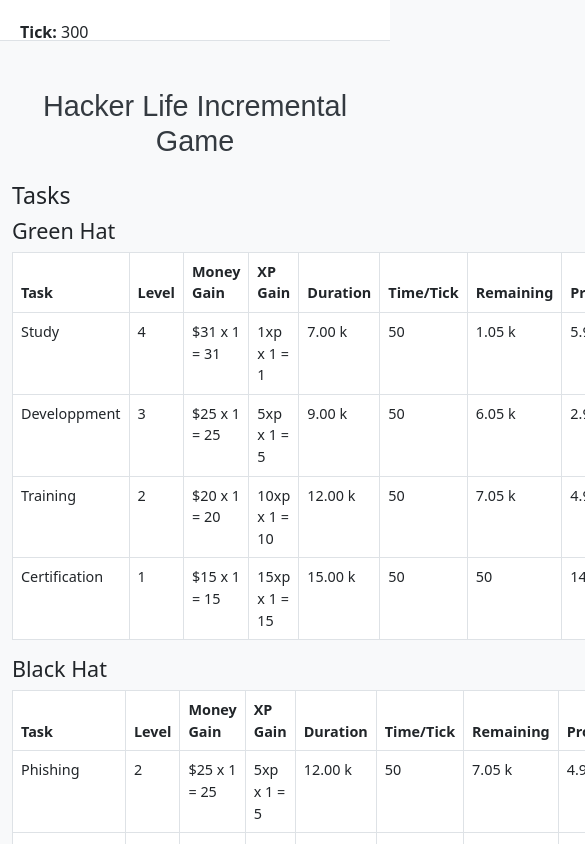
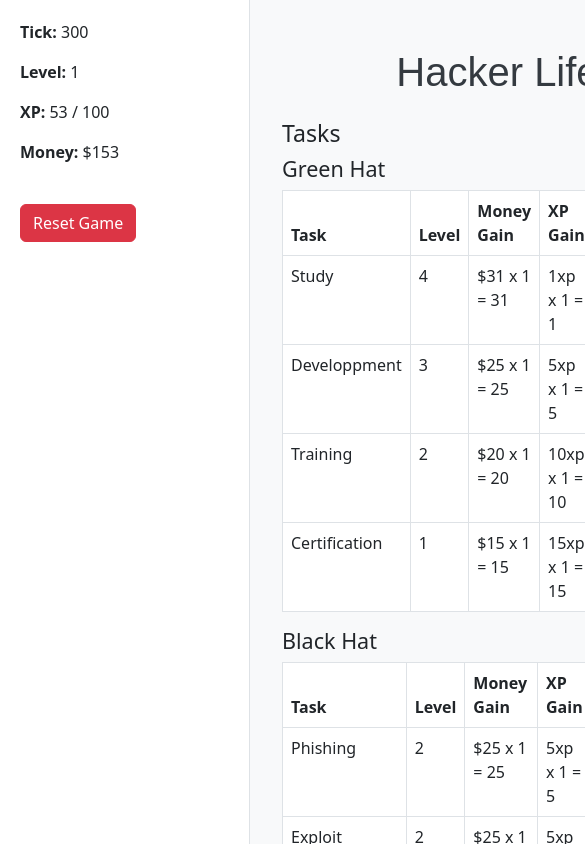
Before and after one commit to simonsavoca/HackerGame, a plain HTML site: page index.html in a window 390 px wide. Shown: the top 844 px of the page, 585 px wide, since content can reach past the window. Drawn offline with nearby package versions, Linux system fonts and the light colour scheme.

Commit message:
Update styles.css

```diff
--- a/css/styles.css
+++ b/css/styles.css
@@ -1,18 +1,23 @@
 body {
     background-color: #f8f9fa;
-    display: flex;
-    flex-direction: column;
+    display: grid;
+    grid-template-columns: 250px 1fr;
+    gap: 20px;
+    padding: 0;
     margin: 0;
     height: 100vh;
-    overflow-x: hidden;
+    overflow: hidden;
 }
 
 .navbar {
-    width: 100%;
-    max-width: 250px;
+    display: flex;
+    flex-direction: column;
+    align-items: flex-start;
+    justify-content: flex-start;
     background-color: #ffffff;
     border-right: 1px solid #dee2e6;
     padding: 20px;
+    height: 100vh;
     overflow-y: auto;
     transition: transform 0.3s ease;
 }
@@ -21,33 +26,39 @@ body {
     transform: translateX(-100%);
 }
 
+.navbar h3 {
+    font-size: 1.5rem;
+    margin-bottom: 1rem;
+}
+
+.navbar-toggle {
+    position: absolute;
+    top: 10px;
+    left: 10px;
+    z-index: 1000;
+    background-color: #343a40;
+    color: #ffffff;
+    border: none;
+    padding: 10px;
+    cursor: pointer;
+}
+
 h1 {
     font-family: Arial, sans-serif;
-    font-size: 2rem;
+    font-size: 2.5rem;
     color: #343a40;
     text-align: center;
 }
 
-.table-responsive {
-    overflow-x: auto;
+.progress {
+    height: 20px;
 }
 
-@media (max-width: 768px) {
-    body {
-        flex-direction: column;
-    }
+.progress-bar {
+    transition: width 0.1s linear;
+}
 
-    .navbar {
-        max-width: 100%;
-        border-right: none;
-        border-bottom: 1px solid #dee2e6;
-    }
-
-    h1 {
-        font-size: 1.8rem;
-    }
-
-    .table {
-        font-size: 0.9rem;
-    }
+button:disabled {
+    background-color: #cccccc;
+    cursor: not-allowed;
 }
```
